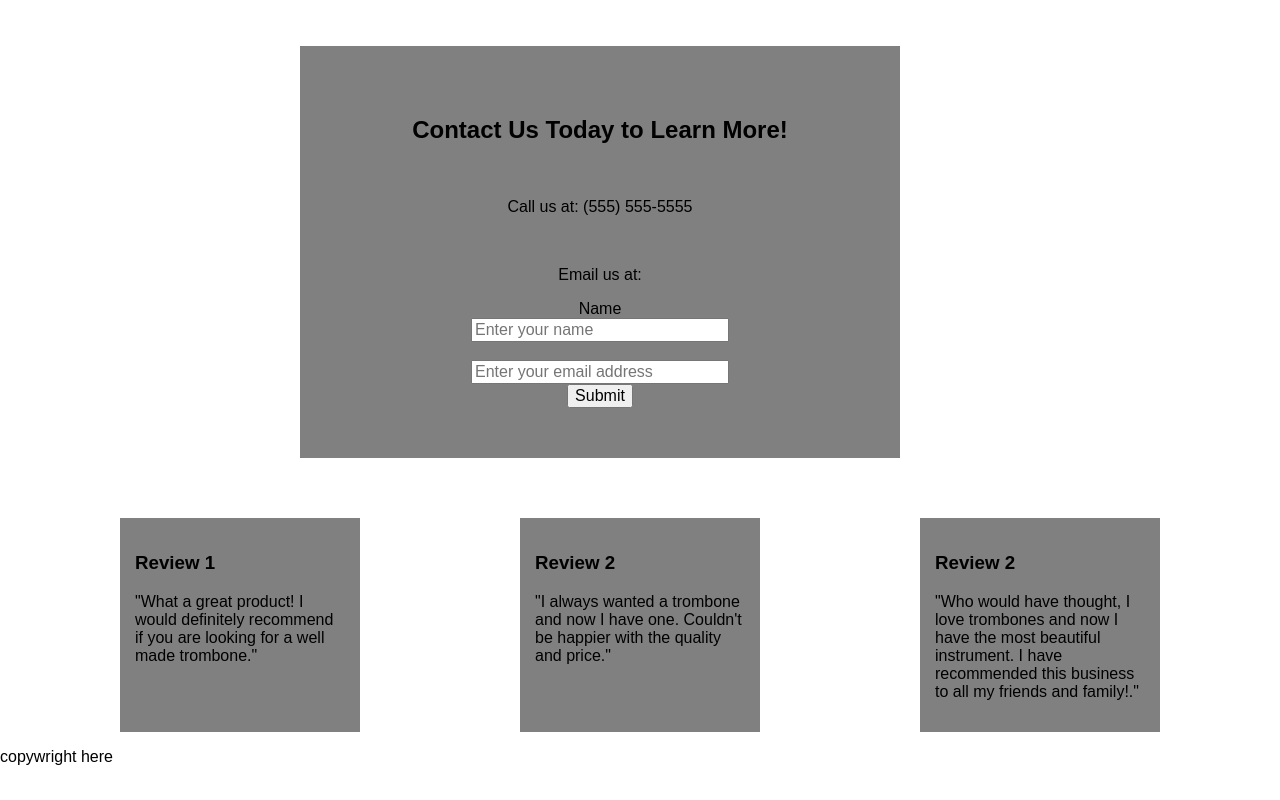
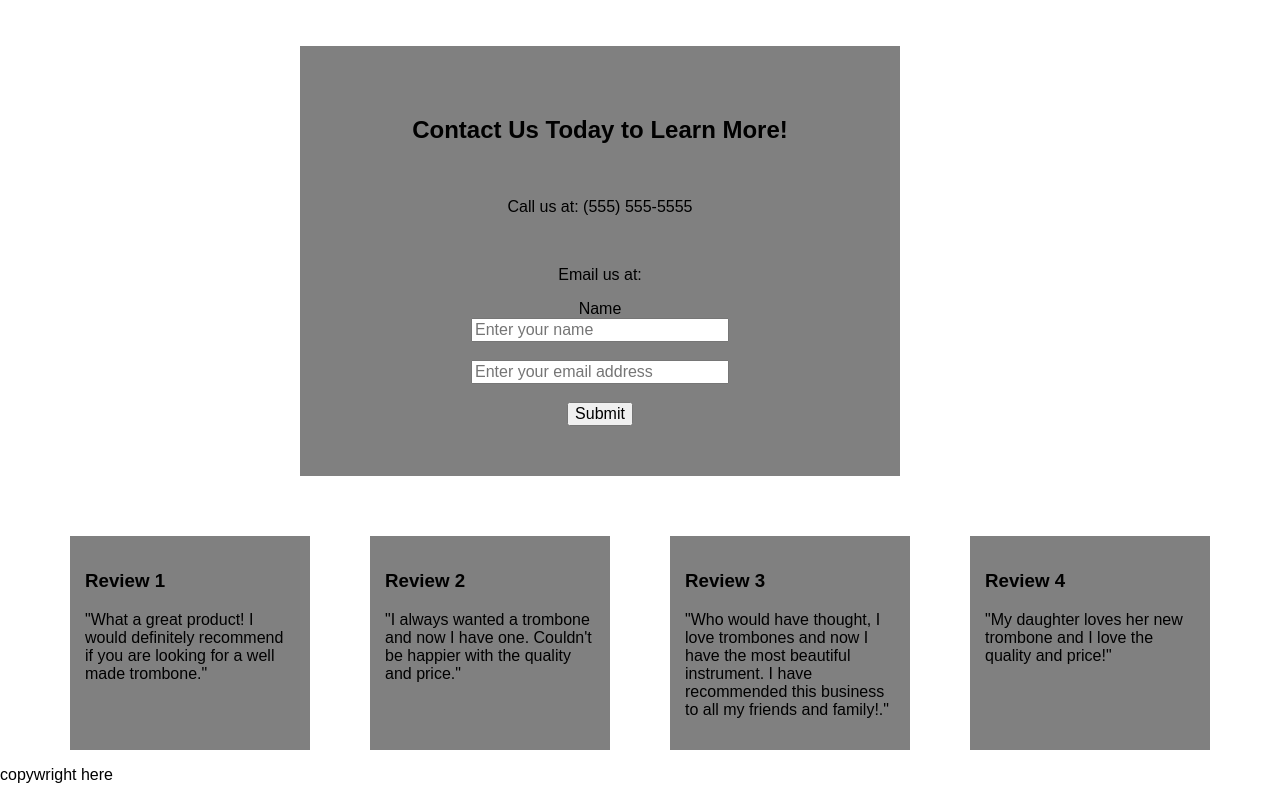
Before and after one commit to Stacy-Riley/fcc-product-landing-page, a plain HTML site: page index.html in a window 1280 px wide. Shown: the part 611-1411 px from the top of the page. Drawn offline with Linux system fonts and the light colour scheme.

Commit message:
added additional code for flex-box, work in progress

```diff
--- a/index.html
+++ b/index.html
@@ -78,6 +78,7 @@
 						<br>
 						<input id="email" type="email" name="email" placeholder="Enter your email address" required>
 						<br>
+						<br>
 						<button type="submit" id="submit" class="submit-button">Submit</button>
 					</div>
 				</form>
@@ -93,9 +94,13 @@
 					<p>"I always wanted a trombone and now I have one.  Couldn't be happier with the quality and price."</p>
 				</div>
 				<div class="review-3">
-					<h3>Review 2</h3>
+					<h3>Review 3</h3>
 					<p>"Who would have thought, I love trombones and now I have the most beautiful instrument. I have recommended this business to all my friends and family!."</p>
-					</div>
+				</div>
+				<div class="review-4">
+					<h3>Review 4</h3>
+					<p>"My daughter loves her new trombone and I love the quality and price!"</p>
+				</div>
 			</div>
 		</section>
 		<footer>
```
